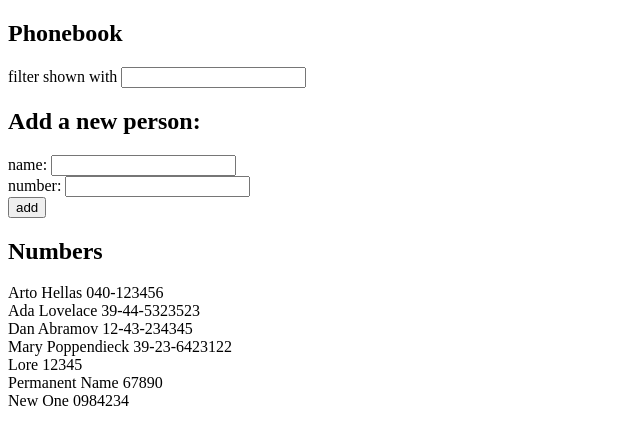
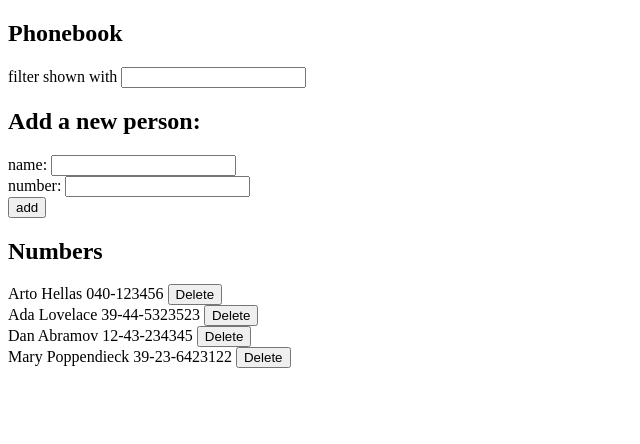
Before and after one commit to ytrms/fullstack-open-2021-submissions, a React (Create React App) app in the folder part2/phonebook/: page / in a window 1280 px wide. Shown: the top 444 px of the page, without its empty margins (0-640 px from the left). Built offline with nearby package versions, Linux system fonts and the light colour scheme; data requests are answered from the project's data file.

Commit message:
complete exercise 2.19

```diff
--- a/part2/phonebook/db.json
+++ b/part2/phonebook/db.json
@@ -19,21 +19,6 @@
       "name": "Mary Poppendieck",
       "number": "39-23-6423122",
       "id": 4
-    },
-    {
-      "name": "Lore",
-      "number": "12345",
-      "id": 5
-    },
-    {
-      "name": "Permanent Name",
-      "number": "67890",
-      "id": 6
-    },
-    {
-      "name": "New One",
-      "number": "0984234",
-      "id": 7
     }
   ]
 }
--- a/part2/phonebook/src/App.js
+++ b/part2/phonebook/src/App.js
@@ -20,7 +20,6 @@ const App = () => {
     const newPersonObject = {
       name: newName,
       number: newNumber,
-      id: persons.length + 1
     }
 
     if (persons.find(person => person.name === newName)) {
@@ -48,6 +47,20 @@ const App = () => {
     setNewFilter(event.target.value)
   }
 
+  const removePersonWithId = id => {
+    const person = persons.find(person => person.id === id)
+    // show confirm dialog
+    if (window.confirm(`Are you sure you want to delete ${person.name} from your list?`)) {
+      // remove person from server
+      personService
+        .remove(id)
+        .then(() => {
+          // if succesful, refetch persons
+          setPersons(persons.filter(person => person.id !== id))
+        })
+    }
+  }
+
   const personsToShow = newFilter === ""
     ? persons
     : persons.filter(person => person.name.toLowerCase().includes(newFilter.toLowerCase()))
@@ -68,7 +81,10 @@ const App = () => {
         handleNumberChange={handleNumberChange}
       />
       <h2>Numbers</h2>
-      <Persons personsToShow={personsToShow} />
+      <Persons
+        personsToShow={personsToShow}
+        removePersonWithId={removePersonWithId}
+      />
     </div>
   )
 }
@@ -106,15 +122,17 @@ const PersonForm = (props) => {
   )
 }
 
-const Person = ({ name, number, id }) => (
-  <div key={id}>{name} {number}</div>
+const Person = ({ name, number, id, removePersonWithId }) => (
+  <div key={id}>
+    {name} {number} <button onClick={() => removePersonWithId(id)}>Delete</button>
+  </div>
 )
 
-const Persons = ({ personsToShow }) => {
+const Persons = ({ personsToShow, removePersonWithId }) => {
   return (
     personsToShow.map(person => {
       return (
-        <Person name={person.name} number={person.number} key={person.id} />
+        <Person name={person.name} number={person.number} key={person.id} id={person.id} removePersonWithId={removePersonWithId} />
       )
     })
   )
--- a/part2/phonebook/src/services/persons.js
+++ b/part2/phonebook/src/services/persons.js
@@ -2,11 +2,20 @@ import axios from 'axios'
 const baseUrl = "http://localhost:3001/persons"
 
 const getAll = () => {
-  return axios.get(baseUrl).then(response => response.data)
+  return axios
+    .get(baseUrl)
+    .then(response => response.data)
 }
 
 const create = (newPersonObject) => {
-  return axios.post(baseUrl, newPersonObject).then(response => response.data)
+  return axios
+    .post(baseUrl, newPersonObject)
+    .then(response => response.data)
 }
 
-export default { getAll, create }
+const remove = (id) => {
+  return axios
+    .delete(`${baseUrl}/${id}`)
+}
+
+export default { getAll, create, remove }
```
